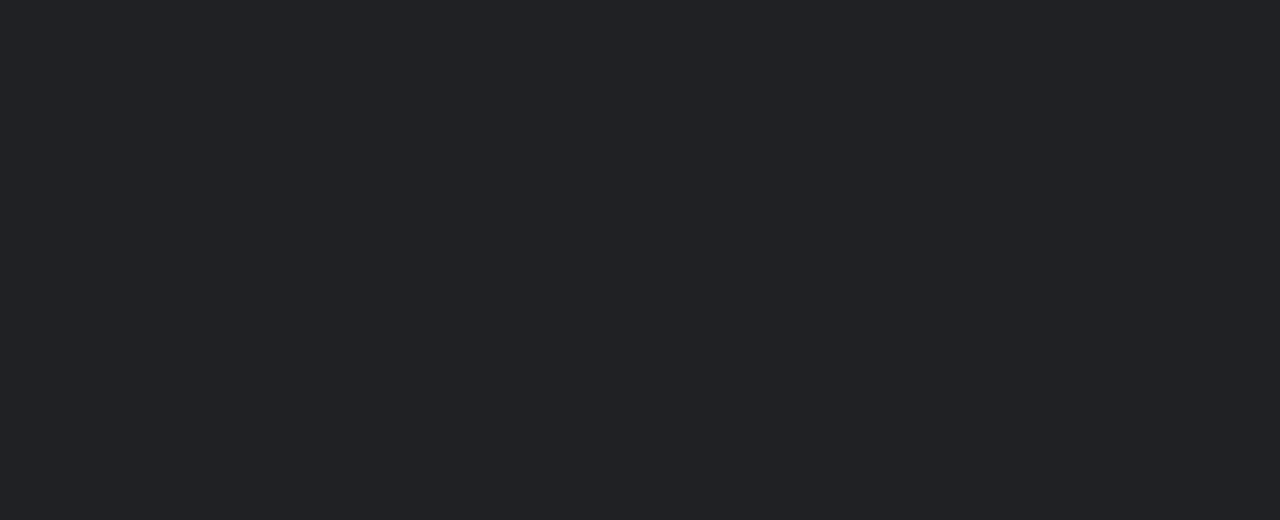
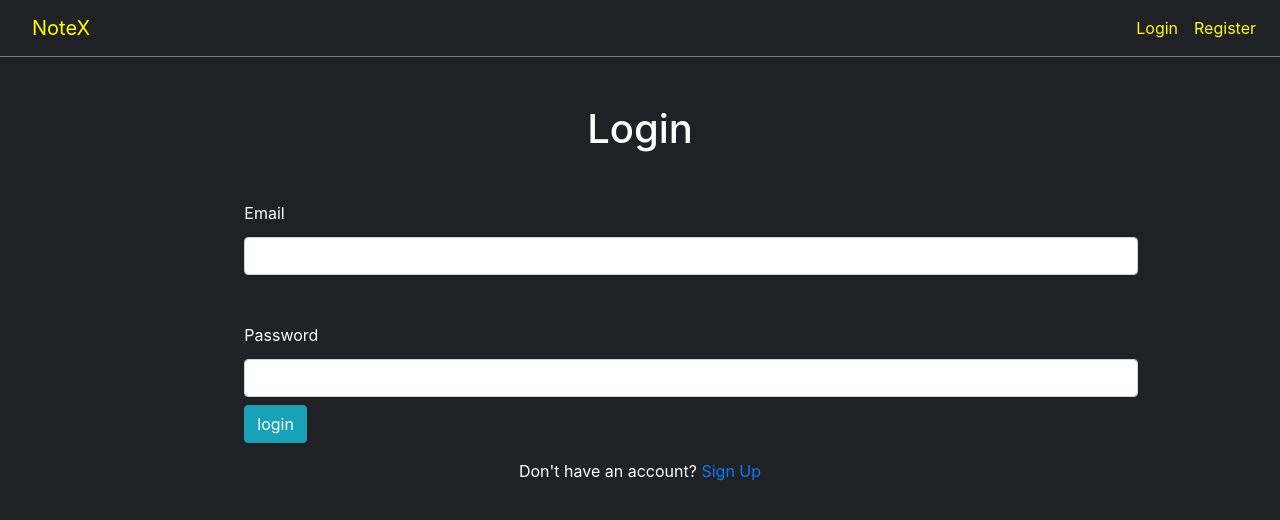
Before and after one commit to Hossam26/Noted, a React (Create React App) app: page / in a window 1280 px wide. Shown: the top 520 px of the page. Built offline with nearby package versions, Linux system fonts and the light colour scheme.

Commit message:
Update App.js

```diff
--- a/src/App.js
+++ b/src/App.js
@@ -8,6 +8,10 @@ function App() {
     <Router>
     <div className="App">
      <Switch>
+    <Route exact path="/">
+            <Navbar show={false}></Navbar>
+            <Login></Login>
+          </Route>
           <Route exact path="/profile">
             <Navbar show={true}></Navbar>
             <Profile></Profile>
```
